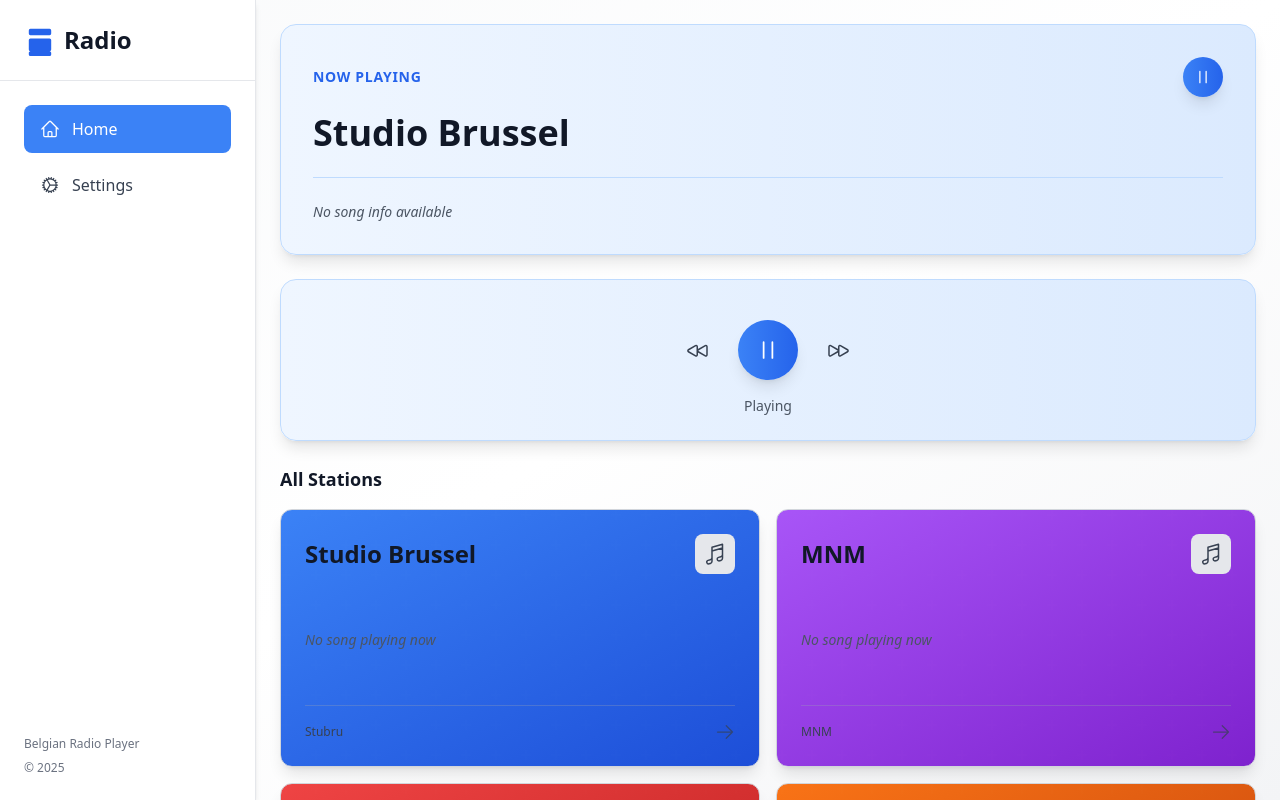
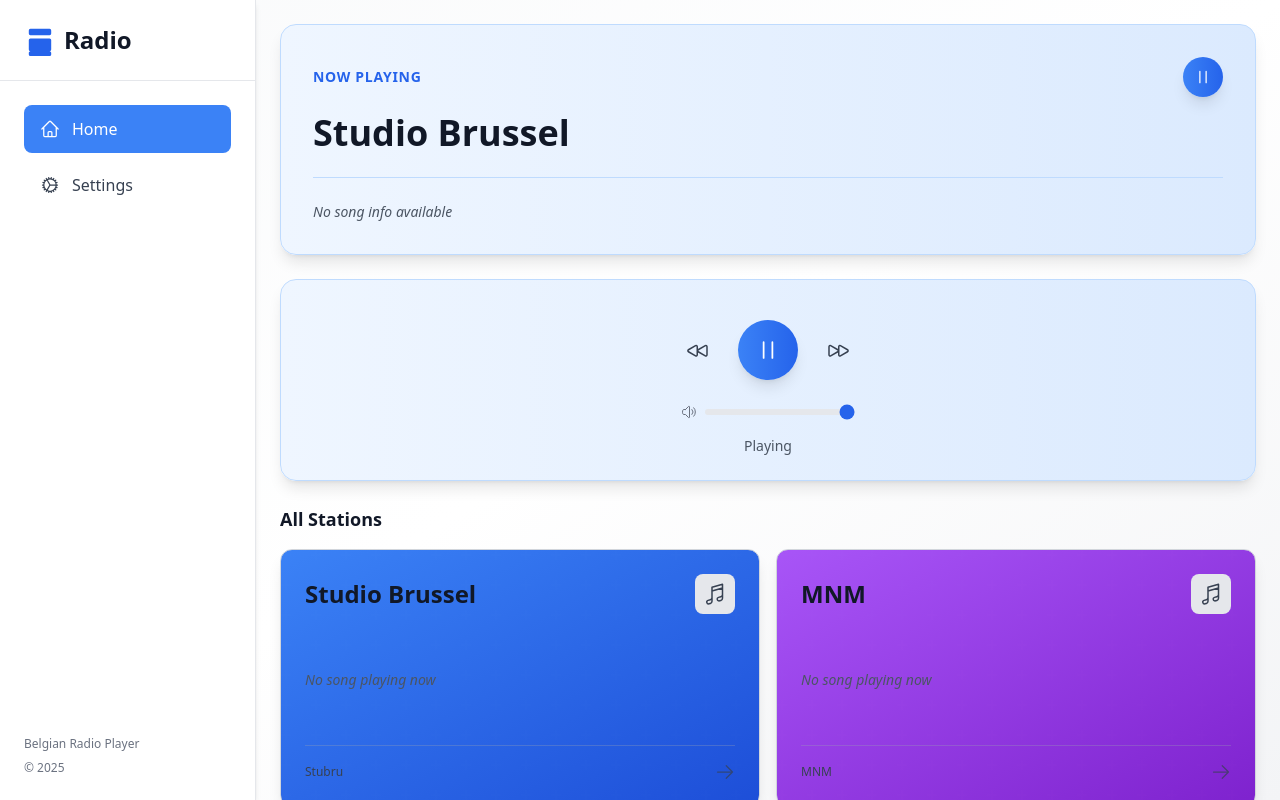
Before and after one commit to stevdobb/belgian-radios-skipper, a Vue app: page / in a window 1280 px wide. Built offline with nearby package versions, Linux system fonts and the light colour scheme; no server answers.

Commit message:
volume control

```diff
--- a/src/views/Home.vue
+++ b/src/views/Home.vue
@@ -90,6 +90,19 @@
             >
               <ForwardIcon class="w-5 md:w-6 h-5 md:h-6" />
             </button>
+          </div>
+
+          <div class="flex items-center justify-center space-x-2 px-4 pt-2">
+            <SpeakerWaveIcon class="w-4 h-4 text-gray-500 dark:text-slate-400" />
+            <input
+              type="range"
+              min="0"
+              max="1"
+              step="0.01"
+              v-model="volume"
+              @input="updateVolume"
+              class="w-full max-w-[150px] h-1.5 bg-gray-200 dark:bg-slate-700 rounded-lg appearance-none cursor-pointer accent-blue-600 hover:accent-blue-500"
+            />
           </div>
 
           <div class="flex flex-col items-center gap-2 text-center text-xs sm:text-sm font-medium">
@@ -249,7 +262,8 @@ import {
   SparklesIcon,
   SignalIcon,
   HandThumbDownIcon,
-  XMarkIcon
+  XMarkIcon,
+  SpeakerWaveIcon
 } from '@heroicons/vue/24/outline'
 
 const radioStore = useRadioStore()
@@ -262,6 +276,7 @@ let remotePlayer = null
 let remotePlayerController = null
 const isCastAvailable = ref(false)
 const isCasting = ref(false)
+const volume = ref(1)
 
 const attemptPlay = async () => {
   if (!audioPlayer.value) return
@@ -488,6 +503,12 @@ const togglePlayback = async () => {
   }
 }
 
+const updateVolume = () => {
+  if (audioPlayer.value) {
+    audioPlayer.value.volume = volume.value
+  }
+}
+
 const skipStation = () => {
   radioStore.skipStation()
 }
```
